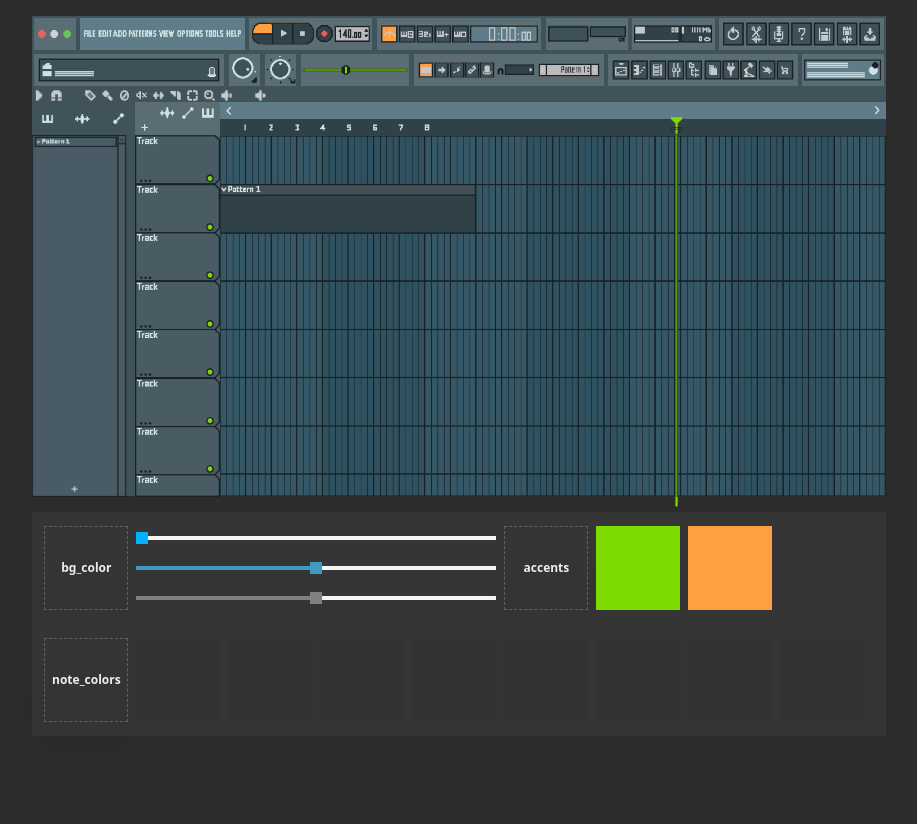
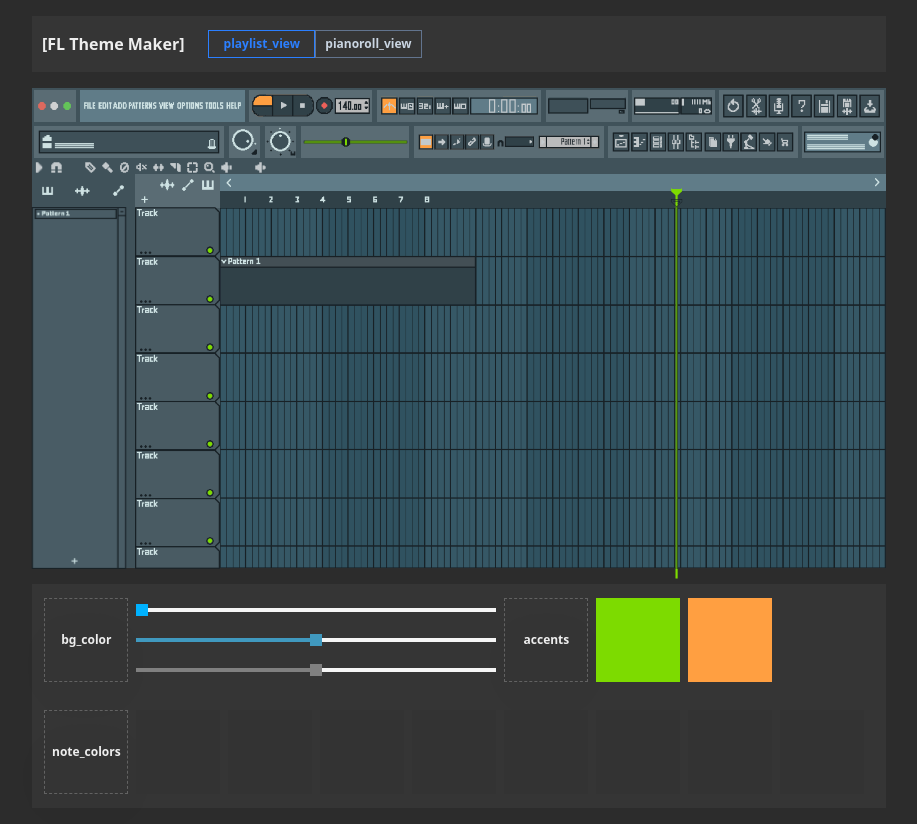
Before and after one commit to daireks-dev/fl-theme-maker, a Next.js app in the folder frontend/: page / in a window 1280 px wide. Shown: the whole page, without its empty margins (181-1098 px from the left). Before the commit the page ends 800 px from the top, so only its background shows below. Built offline with nearby package versions, Linux system fonts and the light colour scheme.

Commit message:
Created view toggle buttons

```diff
--- a/frontend/src/app/page.tsx
+++ b/frontend/src/app/page.tsx
@@ -8,6 +8,8 @@
 import { useEffect, useState } from "react";
 import SquareLabel from "@/components/webmidi/SquareLabel";
 import ColorButton from "@/components/webmidi/ColorButton";
+import ToggleButton from "@/components/webmidi/ToggleButton";
+
 
 export default function Home() {
 
@@ -78,8 +80,19 @@
 
   const tempoColor = "#BBBBBB";
 
+  //View Toggle
+  const [selectedMode, setSelectedMode] = useState("playlist")
+
   return (
     <div className="bg-[#2C2C2C] w-screen flex flex-col justify-center items-center gap-4 p-4">
+      <div className="bg-[#353535] w-[106.666vh] h-[7vh] flex items-center gap-[3vh]">
+        <h1 className="text-[#EEEEEE] ml-[1.2vh] text-[min(2.5vh,2.5vw,1rem)]">[FL Theme Maker]</h1>
+        <div className="flex h-[50%] w-[25%] items-center">
+          <ToggleButton text="playlist_view" toggled={selectedMode === "playlist"} onValueChange={() => setSelectedMode("playlist")}/>
+          <ToggleButton text="pianoroll_view" toggled={selectedMode === "pianoRoll"} onValueChange={() => setSelectedMode("pianoRoll")}/>
+        </div>
+      </div>
+
       <div className="bg-slate-600 h-[60vh] aspect-video flex-row">
         <div className="bg-slate-600 w-full h-[15%] flex-row">
           <div className="w-full h-[50%] flex" style={{ backgroundColor: bgColor }}>
--- /dev/null
+++ b/frontend/src/components/webmidi/ToggleButton.tsx
@@ -0,0 +1,25 @@
+interface ToggleButtonProps {
+    text: string
+    toggled: boolean
+    onValueChange?: (toggled: boolean) => void
+}
+
+export default function ToggleButton({
+    text,
+    toggled,
+    onValueChange,
+}: ToggleButtonProps) {
+    const handleClick = () => {
+        onValueChange?.(!toggled)
+    }
+
+    return (
+        <button onClick={handleClick} className={`h-full w-full border ${toggled ? "border-blue-500 text-blue-500" : "border-slate-500 text-slate-300"}`}>
+            <div className="w-full h-full flex justify-center items-center">
+                <h1 className="font-bold text-[min(1.5vh,1.5vw,1rem)]">
+                    {text}
+                </h1>
+            </div>
+        </button>
+    )
+}
```
